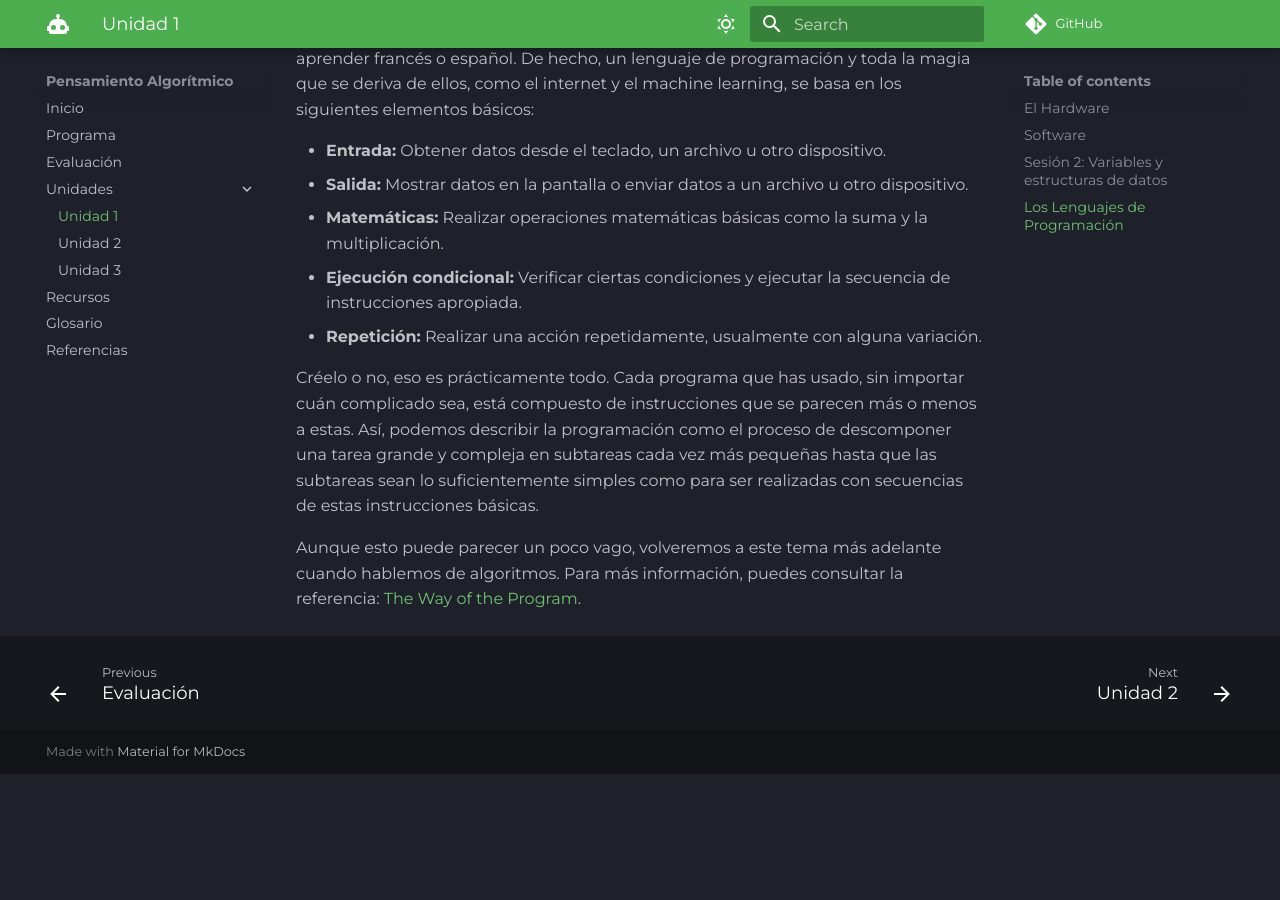
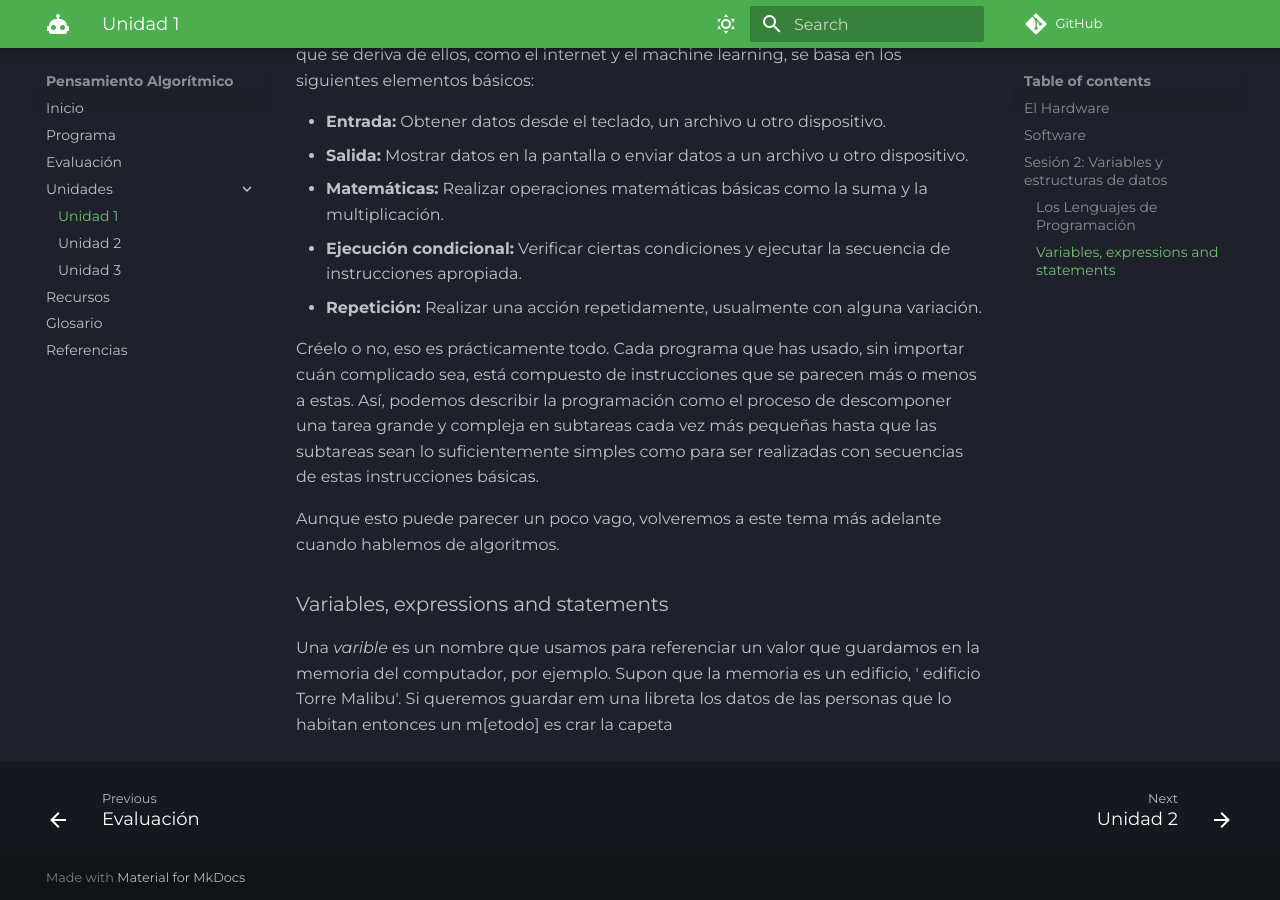
Before and after one commit to introSoft-iud/pensamiento_algoritmico_repo, an MkDocs documentation site: the page built from docs/unidades/unidad1.md, in a window 1280 px wide and 900 px high, scrolled down 2479 px. Built offline with MkDocs 1.6.1 and Material for MkDocs 9.7.7, drawn with Linux system fonts in a browser that asks for light colours; some web fonts are replaced; comment, search, counter and statistics services are not loaded; before the commit the page ends 3253 px from its top, so only the background shows below that.

Commit message:
intro unidad 1

```diff
--- a/docs/unidades/unidad1.md
+++ b/docs/unidades/unidad1.md
@@ -9,7 +9,7 @@ Sección en construcción. Para entender cómo funciona el hardware, te invito a
 
 Una vez veas el video anterior, es bueno echar un vistazo a la forma moderna de estas tecnologías. Para esto, te invito a ver este video donde se recrea la estructura microscópica de una memoria SSD moderna:
 
-<iframe width="560" height="315" src="https://www.youtube.com/embed/5Mh3o886qpg?t=51s" frameborder="0" allowfullscreen></iframe>
+<iframe width="560" height="315" src="https://www.youtube.com/watch?v=5Mh3o886qpg&t=51s" frameborder="0" allowfullscreen></iframe>
 ## Software
 
 La conexión entre software y hardware puede ser entendida a partir del siguiente video:
@@ -18,7 +18,7 @@ La conexión entre software y hardware puede ser entendida a partir del siguient
 
 ## Sesión 2: Variables y estructuras de datos
 
-## Los Lenguajes de Programación
+### Los Lenguajes de Programación
 
 En este curso usaremos Python como nuestra puerta de entrada al mundo de la programación. Sin embargo, Python es solo uno de los posibles lenguajes en los que podemos dar instrucciones a los computadores. Python forma parte de lo que conocemos como lenguajes formales.
 
@@ -42,4 +42,8 @@ La buena noticia es que aprender un lenguaje de programación resulta más fáci
 
 Créelo o no, eso es prácticamente todo. Cada programa que has usado, sin importar cuán complicado sea, está compuesto de instrucciones que se parecen más o menos a estas. Así, podemos describir la programación como el proceso de descomponer una tarea grande y compleja en subtareas cada vez más pequeñas hasta que las subtareas sean lo suficientemente simples como para ser realizadas con secuencias de estas instrucciones básicas.
 
-Aunque esto puede parecer un poco vago, volveremos a este tema más adelante cuando hablemos de algoritmos. Para más información, puedes consultar la referencia: [The Way of the Program](https://openbookproject.net/thinkcs/python/english3e/way_of_the_program.html).
+Aunque esto puede parecer un poco vago, volveremos a este tema más adelante cuando hablemos de algoritmos.
+
+### Variables, expressions and statements
+
+Una *varible* es un nombre que usamos para referenciar un valor que guardamos en la memoria del computador, por ejemplo. Supon que la memoria es un edificio, ' edificio Torre Malibu'. Si queremos guardar em una libreta los datos de las personas que lo habitan entonces un m[etodo] es crar la capeta
```
